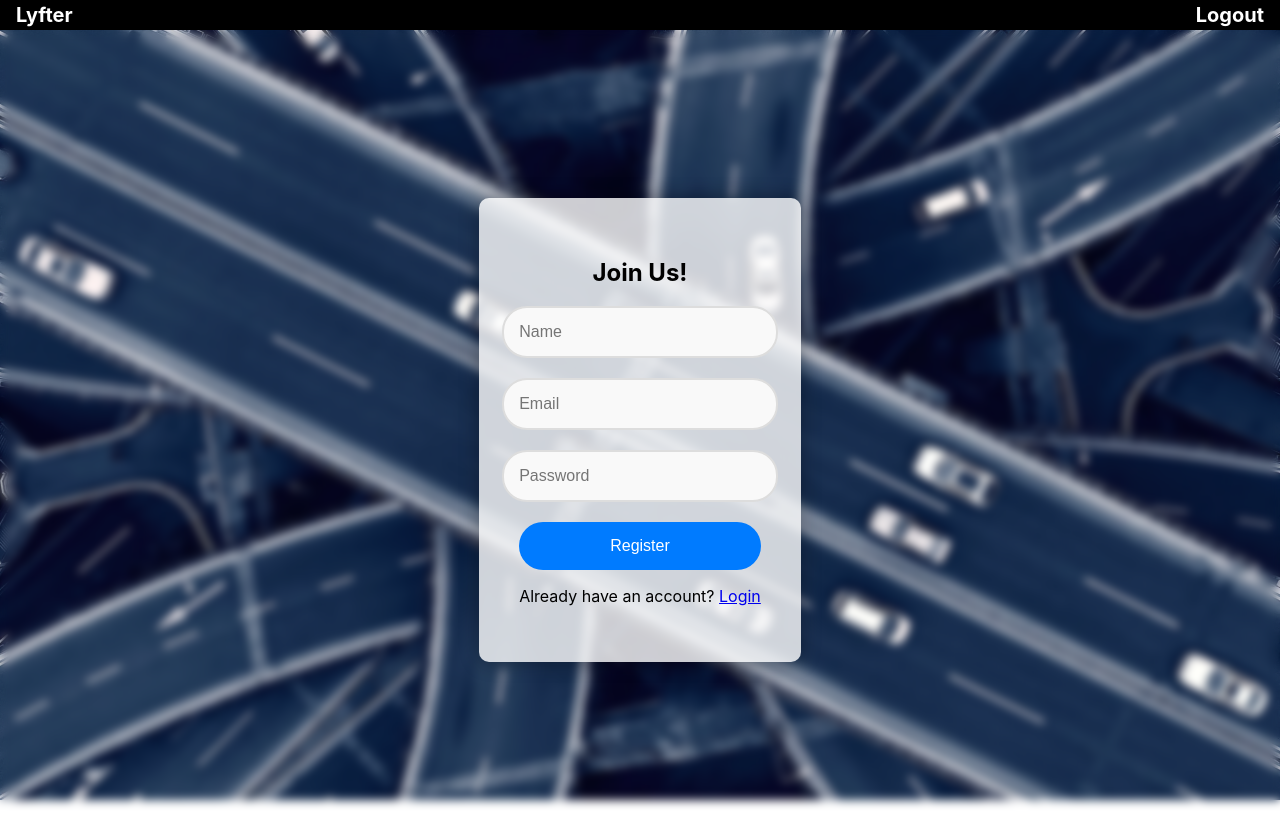
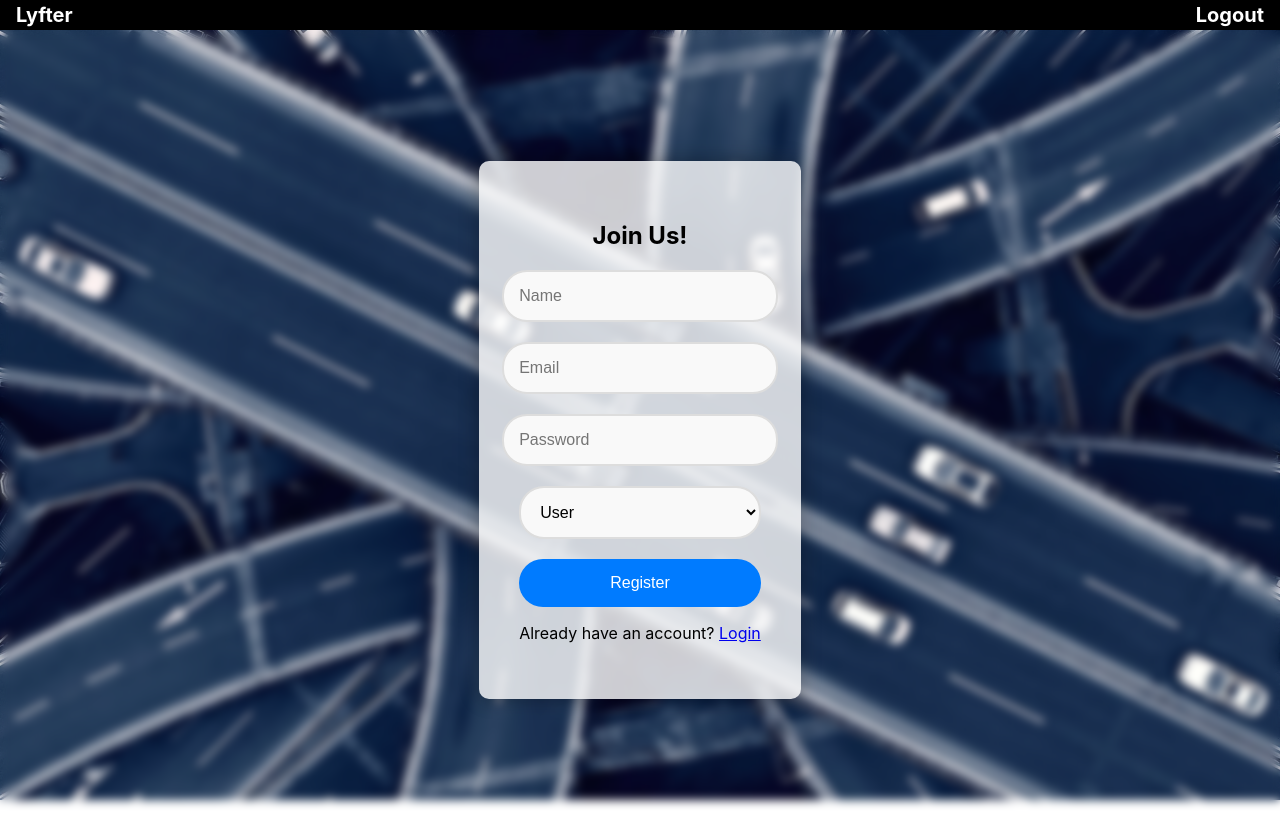
Before and after one commit to PranavkaushikDhara/Lyfter, a React (Create React App) app: page /signup in a window 1280 px wide. Built offline with nearby package versions, Linux system fonts and the light colour scheme.

Commit message:
Added map and login functionality

```diff
--- a/package.json
+++ b/package.json
@@ -3,10 +3,12 @@
   "version": "0.1.0",
   "private": true,
   "dependencies": {
+    "@elastic/elasticsearch": "^8.13.1",
     "@react-google-maps/api": "^2.19.3",
     "@testing-library/jest-dom": "^5.17.0",
     "@testing-library/react": "^13.4.0",
     "@testing-library/user-event": "^13.5.0",
+    "@vis.gl/react-google-maps": "^0.9.0",
     "axios": "^1.6.8",
     "cors": "^2.8.5",
     "express": "^4.19.2",
--- a/src/index.js
+++ b/src/index.js
@@ -9,6 +9,8 @@ import RegistrationPage from './pages/RegistrationPage';
 import Home from './pages/Home';
 import Test from './pages/Test';
 import Header from './components/Header';
+import Map from './pages/Map';
+
 const root = ReactDOM.createRoot(document.getElementById('root'));
 root.render(
 
@@ -20,6 +22,7 @@ root.render(
     <Route path="/signup" element={<RegistrationPage></RegistrationPage>} />
     <Route path="/test" element={<Test></Test>} />
     <Route path="/home" element={<Home></Home>} />
+    <Route path="/map" element={<Map></Map>} />
     </Routes>
     </Router>
 );
--- a/src/pages/Login.jsx
+++ b/src/pages/Login.jsx
@@ -6,11 +6,12 @@ import { Link } from 'react-router-dom';
 const LoginPage = () => {
   const [email, setEmail] = useState('');
   const [password, setPassword] = useState('');
-
+  const [userType, setUserType] = useState('user'); // Default value is 'user'
   const handleSubmit = (e) => {
     e.preventDefault();
     console.log('Email:', email);
     console.log('Password:', password);
+    console.log('user Type:', userType);
   };
 
   return (
@@ -34,6 +35,13 @@ const LoginPage = () => {
             onChange={(e) => setPassword(e.target.value)}
             required
           />
+          <UserTypeSelect
+            value={userType}
+            onChange={(e) => setUserType(e.target.value)}
+          >
+            <option value="user">User</option>
+            <option value="driver">Driver</option>
+          </UserTypeSelect>
           <SubmitButton type="submit">Login</SubmitButton>
         </LoginForm>
         <p>New here? <Link to="/signup">Signup</Link></p>
@@ -43,6 +51,22 @@ const LoginPage = () => {
 };
 
 // Styled Components
+
+const UserTypeSelect = styled.select`
+  width: 100%;
+  padding: 15px;
+  margin-bottom: 20px;
+  border: 2px solid #ddd;
+  border-radius: 25px;
+  font-size: 16px;
+  background-color: #f9f9f9;
+  transition: border-color 0.3s;
+
+  &:focus {
+    outline: none;
+    border-color: #007bff;
+  }
+`;
 const LoginPageContainer = styled.div`
   position: relative;
   display: flex;
--- /dev/null
+++ b/src/pages/Map.jsx
@@ -0,0 +1,40 @@
+import React from "react";
+import { GoogleMap, DirectionsService, DirectionsRenderer } from "@react-google-maps/api";
+
+const defaultLocation = { lat: 40.756795, lng: -73.954298 };
+const destination = { lat: 41.756795, lng: -78.954298 };
+const origin = { lat: 40.756795, lng: -73.954298 };
+
+class Map extends React.Component {
+  state = {
+    directions: null
+  };
+
+  onDirectionsLoad = (directions) => {
+    this.setState({ directions });
+  };
+
+  render() {
+    return (
+      <div>
+        <GoogleMap
+          center={defaultLocation}
+          zoom={5}
+          mapContainerStyle={{ height: "400px", width: "800px" }}
+        >
+          {destination && (
+            <DirectionsService
+              options={{ destination, origin, travelMode: "DRIVING" }}
+              callback={this.onDirectionsLoad}
+            />
+          )}
+          {this.state.directions && (
+            <DirectionsRenderer directions={this.state.directions} />
+          )}
+        </GoogleMap>
+      </div>
+    );
+  }
+}
+
+export default Map;
--- a/src/pages/RegistrationPage.jsx
+++ b/src/pages/RegistrationPage.jsx
@@ -1,18 +1,41 @@
 import React, { useState } from 'react';
 import styled from 'styled-components';
 import loginImg from '../assets/login.webp';
-import { Link } from 'react-router-dom';
+import { Link, useNavigate } from 'react-router-dom';
+import { type } from '@testing-library/user-event/dist/type';
 
 const RegistrationPage = () => {
   const [name, setName] = useState('');
   const [email, setEmail] = useState('');
   const [password, setPassword] = useState('');
+  const [userType, setUserType] = useState('user'); // Default value is 'user'
+  const navigate=useNavigate()
+  const handleSubmit = async(e) => {
+    e.preventDefault();
 
-    const handleSubmit = (e) => {
-      e.preventDefault();
-      console.log('Name:', name);
-      console.log('Email:', email);
-      console.log('Password:', password);
+    const response=await fetch("http://localhost:8000/getAllUsers",{
+      method:"GET",
+      headers: {
+        "Content-Type": "application/json",
+      }
+    })
+    const users=await response.json();
+    const userExists = users.some(user => user._source.email === email);
+
+    if (userExists) {
+      alert('User already exists with this email!');
+      return;
+    }
+    await fetch("http://localhost:8000/addUser",{
+      method:"POST",
+      headers: {
+        "Content-Type": "application/json",
+      },
+      body:JSON.stringify({email:email,name:name,password:password,type:userType})
+    })
+    localStorage.setItem('users', JSON.stringify(users));
+    alert('User signed up, Now please log in');
+    navigate('/login');
   };
 
   return (
@@ -43,6 +66,14 @@ const RegistrationPage = () => {
             onChange={(e) => setPassword(e.target.value)}
             required
           />
+          {/* Dropdown for User Type */}
+          <UserTypeSelect
+            value={userType}
+            onChange={(e) => setUserType(e.target.value)}
+          >
+            <option value="user">User</option>
+            <option value="driver">Driver</option>
+          </UserTypeSelect>
           <SubmitButton type="submit">Register</SubmitButton>
         </RegistrationForm>
         <p>Already have an account? <Link to="/login">Login</Link></p>
@@ -50,6 +81,25 @@ const RegistrationPage = () => {
     </RegistrationPageContainer>
   );
 };
+
+// Styled Components (existing ones remain unchanged)
+
+const UserTypeSelect = styled.select`
+  width: 100%;
+  padding: 15px;
+  margin-bottom: 20px;
+  border: 2px solid #ddd;
+  border-radius: 25px;
+  font-size: 16px;
+  background-color: #f9f9f9;
+  transition: border-color 0.3s;
+
+  &:focus {
+    outline: none;
+    border-color: #007bff;
+  }
+`;
+
 
 
 // Styled Components
--- a/src/pages/Test.jsx
+++ b/src/pages/Test.jsx
@@ -1,21 +1,42 @@
-import React, { useState } from 'react';
-import GooglePlacesAutocomplete from 'react-google-places-autocomplete';
+import { APIProvider, Map, Marker, useMap, useMapsLibrary } from '@vis.gl/react-google-maps';
+import { useEffect, useState } from 'react';
 
-const Component = () => {
-  const [value, setValue] = useState(null);
+function Test() {
+  const position = { lat: 41.892, lng: -87.6416 };
+  const markers = [
+    { id: 1, position: { lat: 41.9, lng: -87.65 } },
+    { id: 2, position: { lat: 41.85, lng: -87.63 } },
+    { id: 3, position: { lat: 41.88, lng: -87.67 } }
+    // Add more markers as needed
+  ];
+
+  function Directions() {
+    const map = useMap();
+    const routesLibrary = useMapsLibrary("routes");
+    const [directionsService, setDirectionsService] = useState(null);
+
+    useEffect(() => {
+      if (!routesLibrary || !map) {
+        return;
+      }
+      // Additional setup or logic related to directions service can be added here
+    }, [routesLibrary, map]);
+
+    return null;
+  }
 
   return (
-    <div>
-      <GooglePlacesAutocomplete
-
-      apiKey='AIzaSyCqCLH7DZCPhh9LSJhERje4yuOomqNMsEE'
-        selectProps={{
-          value,
-          onChange: setValue,
-        }}
-      />
+    <div style={{ height: "100vh" }}>
+      <APIProvider apiKey='AIzaSyCqCLH7DZCPhh9LSJhERje4yuOomqNMsEE'>
+        <Map center={position} zoom={10} fullscreenControl={false}>
+          {markers.map(marker => (
+            <Marker key={marker.id} position={marker.position} />
+          ))}
+          <Directions />
+        </Map>
+      </APIProvider>
     </div>
   );
 }
 
-export default Component;
+export default Test;
```
Also changed, not shown: 2 other files (tests, documents, lock files or other folders). Lines whose indentation alone changed are shown as unchanged.
